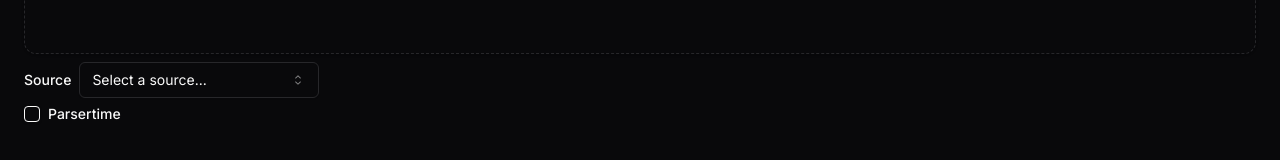
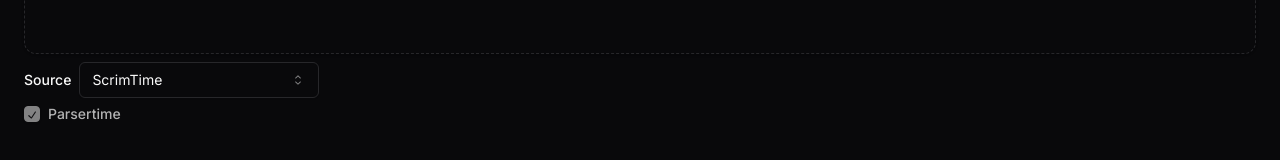
Before and after one commit to luxdotdev/schemaval, a Next.js app: page / in a window 1280 px wide. Shown: the part 530-690 px from the top of the page. Built offline with nearby package versions, Linux system fonts and the light colour scheme.

Commit message:
Add invoke function for form submission handling

```diff
--- a/src/app/page.tsx
+++ b/src/app/page.tsx
@@ -19,6 +19,7 @@ import {
   SelectValue,
 } from "@/components/ui/select";
 import { toast } from "@/components/ui/use-toast";
+import { invoke } from "@/lib/invoke";
 import { cn } from "@/lib/utils";
 import { zodResolver } from "@hookform/resolvers/zod";
 import { useRouter } from "next/navigation";
@@ -57,6 +58,12 @@ export default function Home() {
       description: "We are processing your data. Please wait.",
       duration: 5000,
     });
+
+    handleFormSubmit({
+      file,
+      source: form.getValues("source"),
+      compatibility: form.getValues("compatibility"),
+    });
   }
 
   function handleDrag(e: React.DragEvent) {
@@ -88,6 +95,18 @@ export default function Home() {
       // at least one file has been selected so do something
       handleFile(e.target.files[0]);
     }
+  }
+
+  async function handleFormSubmit(data: z.infer<typeof formSchema>) {
+    const fileText: string = await data.file.text();
+
+    console.log(fileText);
+
+    await invoke("validate", {
+      file: fileText,
+      source: data.source,
+      compatibility: data.compatibility,
+    });
   }
 
   const form = useForm<z.infer<typeof formSchema>>({
@@ -155,6 +174,7 @@ export default function Home() {
               <FormField
                 control={form.control}
                 name="source"
+                defaultValue="ScrimTime"
                 render={({ field }) => (
                   <FormItem>
                     <div className="flex items-center space-x-2">
@@ -166,7 +186,7 @@ export default function Home() {
                       </Label>
                       <Select
                         onValueChange={field.onChange}
-                        defaultValue={field.value}
+                        defaultValue={"ScrimTime"}
                       >
                         <SelectTrigger className="w-[240px] pl-3 text-left font-normal">
                           <SelectValue placeholder="Select a source..." />
@@ -182,10 +202,11 @@ export default function Home() {
               <FormField
                 control={form.control}
                 name="compatibility"
+                defaultValue="Parsertime"
                 render={() => (
                   <FormItem>
                     <div className="flex items-center space-x-2">
-                      <Checkbox id="compatibility" />
+                      <Checkbox id="compatibility" checked disabled />
                       <Label
                         htmlFor="compatibility"
                         className="text-sm font-medium leading-none peer-disabled:cursor-not-allowed peer-disabled:opacity-70"
```
